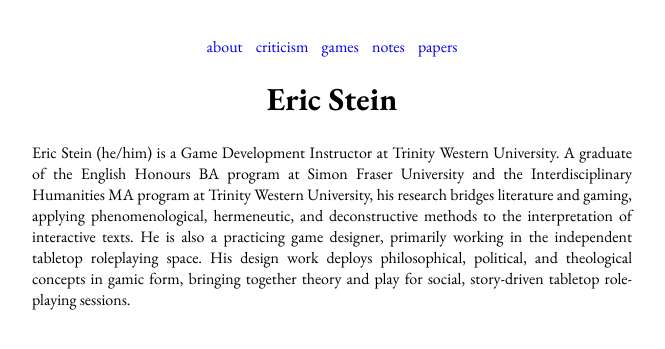
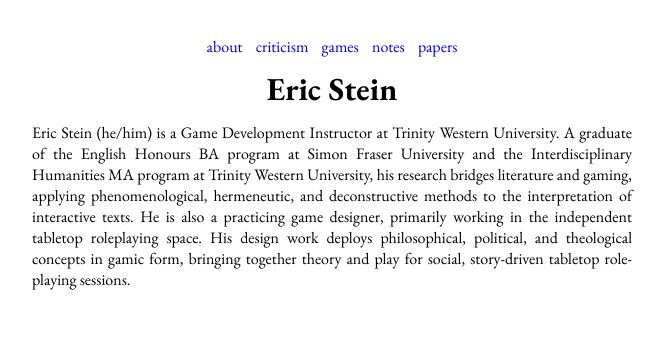
Before and after one commit to steinea/steinea.github.io, a Jekyll site: the page built from index.html, in a window 1280 px wide. Shown: the top 349 px of the page, without its empty margins (308-973 px from the left). Built offline with Jekyll 4.4.1, drawn with Linux system fonts in a browser that asks for light colours.

Commit message:
Testing <h1> line-height code

```diff
--- a/css/styles.css
+++ b/css/styles.css
@@ -29,6 +29,7 @@ a {
 
 h1 {
   text-align: center;
+  line-height: 0.7em;
 }
 
 h2 {
```
